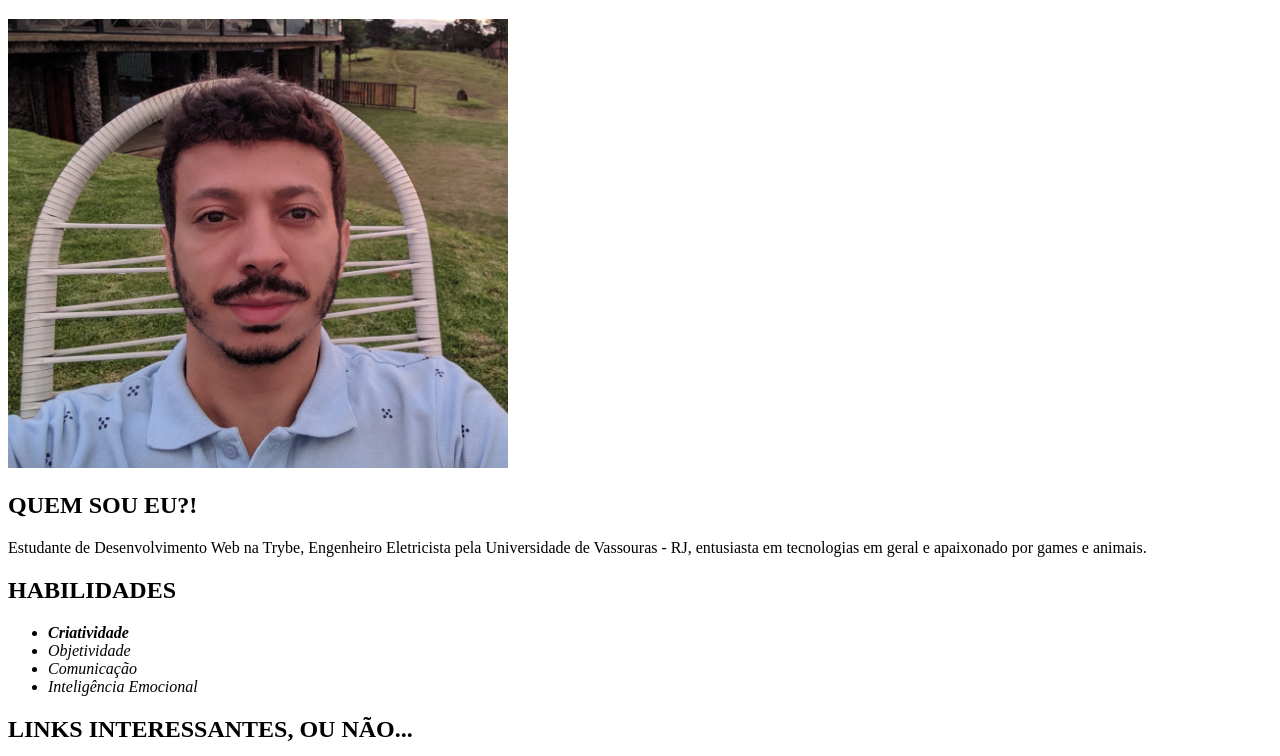
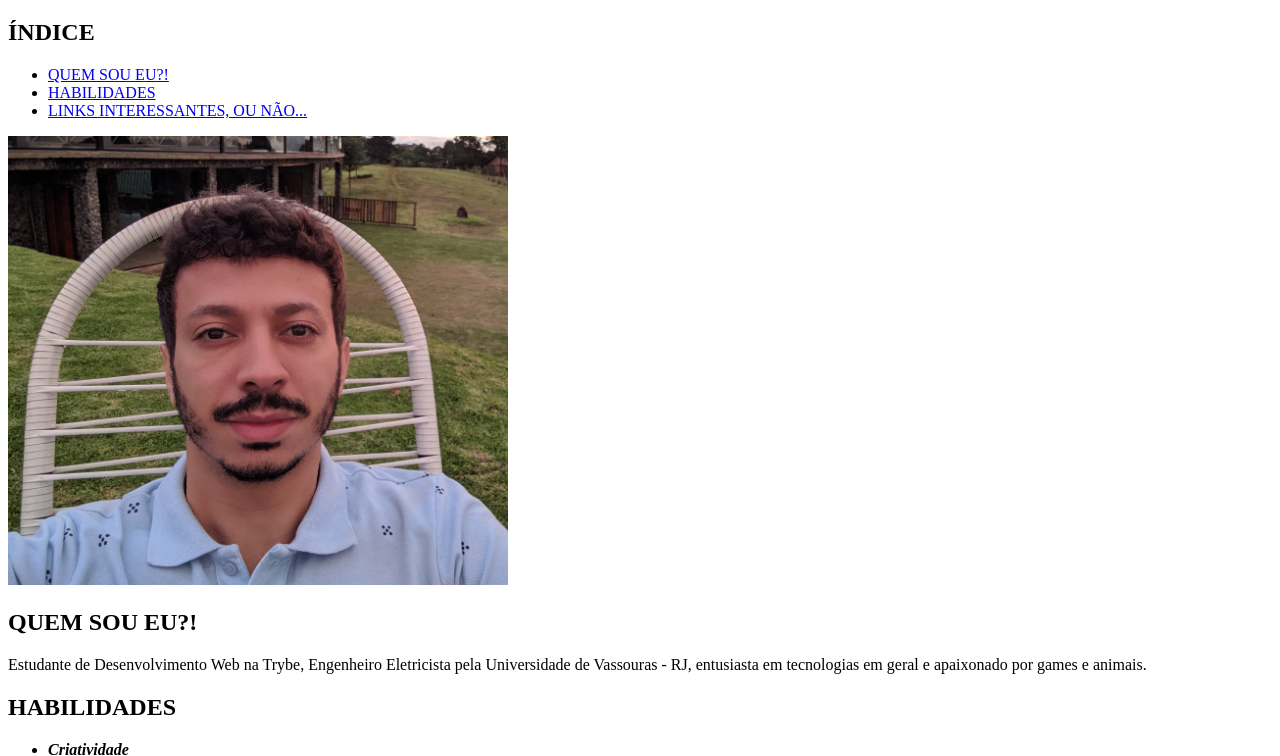
Before and after one commit to RafaelReisTM/RafaelReisTM.github.io, a plain HTML site: page index.html in a window 1280 px wide. Shown: the part 61-817 px from the top of the page. Drawn offline with Linux system fonts and the light colour scheme.

Commit message:
add index

```diff
--- a/index.html
+++ b/index.html
@@ -8,13 +8,18 @@
 </head>
 <body>
   <h1>RAFAEL SILVA REIS</h1>
-
+    <h2>ÍNDICE</h2>
+      <ul>
+        <li><a href="#1">QUEM SOU EU?!</a></li>
+        <li><a href="#2">HABILIDADES</a></li>
+        <li><a href="#3">LINKS INTERESSANTES, OU NÃO...</a></li>
+      </ul>
     <img id="picture" src="/images/perfil.jpeg" alt="Foto de Perfil" width="500">
-    <h2>QUEM SOU EU?!</h2>
+    <h2 id="1">QUEM SOU EU?!</h2>
       <p>
         Estudante de Desenvolvimento Web na Trybe, Engenheiro Eletricista pela Universidade de Vassouras - RJ, entusiasta em tecnologias em geral e apaixonado por games e animais.
       </p>
-    <h2>HABILIDADES</h2>
+    <h2 id="2">HABILIDADES</h2>
       <ul>
         <em>
           <li><strong>Criatividade</strong></li>
@@ -23,7 +28,7 @@
           <li>Inteligência Emocional</li>
         </em>
       </ul>
-    <h2>LINKS INTERESSANTES, OU NÃO...</h2>
+    <h2 id="3">LINKS INTERESSANTES, OU NÃO...</h2>
       <a href="#picture">Foto de Perfil</a>
       <br>
       <a href="https://ahnegao.com.br" target="_blank">Divirta-se com memes obscuramente obscuros...</a>
```
